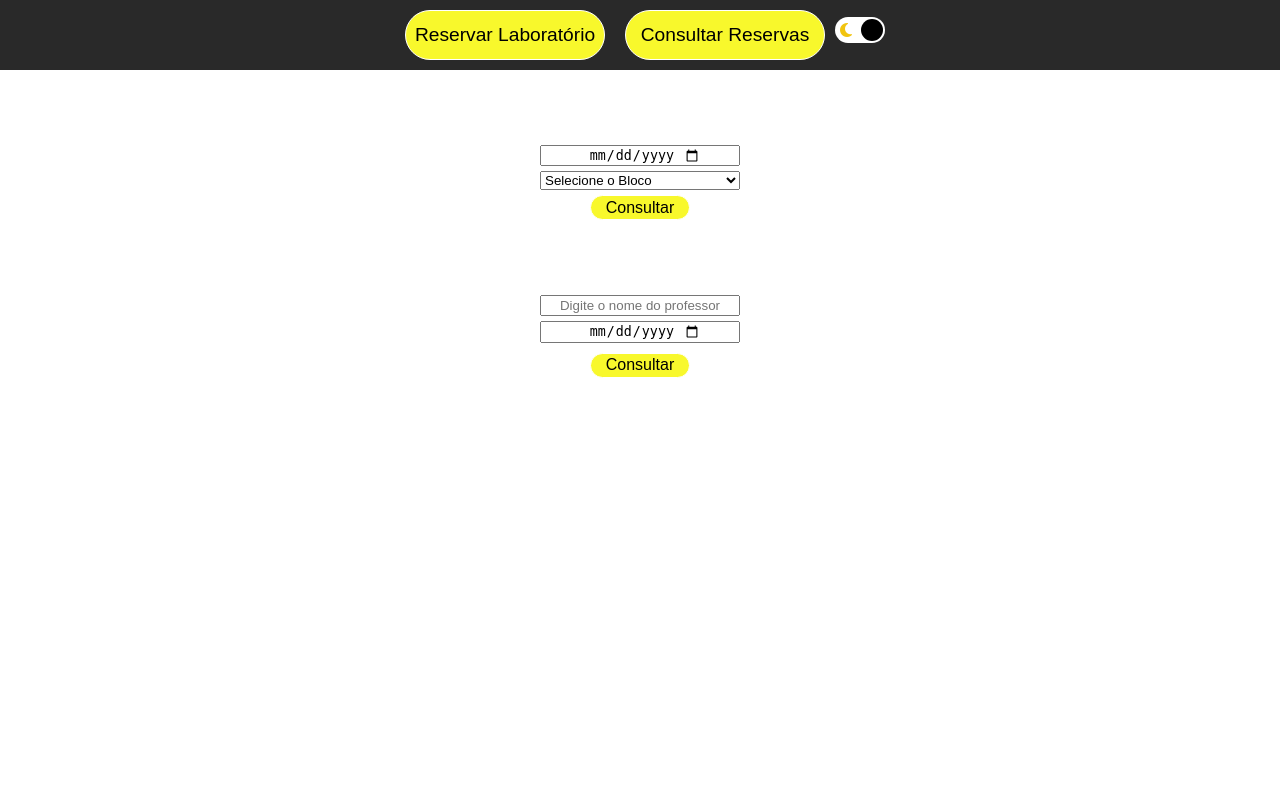
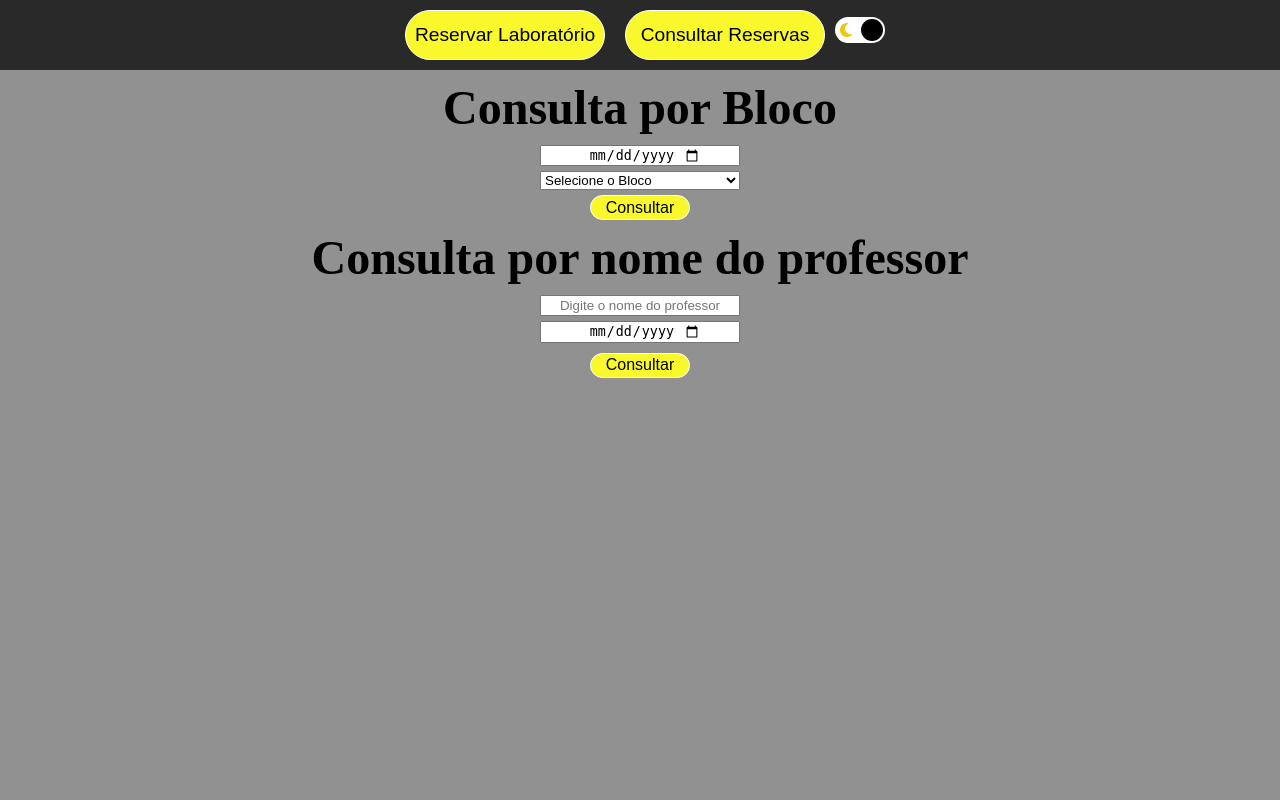
Before and after one commit to Endrio-Korb/Site_Reservas_Uniasselvi, a Django app: template consulta/templates/consulta.html in a window 1280 px wide, after a click that opens the changed part. Run offline with Django 3.2, Linux system fonts and the light colour scheme; the template is opened without the code that fills it, so the values that code supplies are empty; some libraries are stand-ins or nearby versions.

Commit message:
arrumado js para trocar o tema da pagina

```diff
--- a/static/css/style.css
+++ b/static/css/style.css
@@ -207,7 +207,10 @@ select {
 
 /* Alteração tema claro e escuro */
 body.dark {
-    background-color: white;
+    background-color: rgb(145, 145, 145);
+}
+.tittle.dark {
+    color: black;
 }
 
 #chk-dark {
@@ -256,6 +259,7 @@ body.dark {
 .fa-sun {
     color: #f39c12;
 }
+
 /* Tabela */
 table, th, td {
     border: 1px solid white;
--- a/static/js/index.js
+++ b/static/js/index.js
@@ -1,5 +1,10 @@
 const chk_teme = document.getElementById('chk-dark')
+const tittle = document.querySelectorAll('.tittle')
 
 chk_teme.addEventListener('change', () => {
     document.body.classList.toggle('dark')
+    Array.from(tittle).forEach(function (tittle){
+        tittle.classList.toggle('dark')
+    })
+
 })
```
